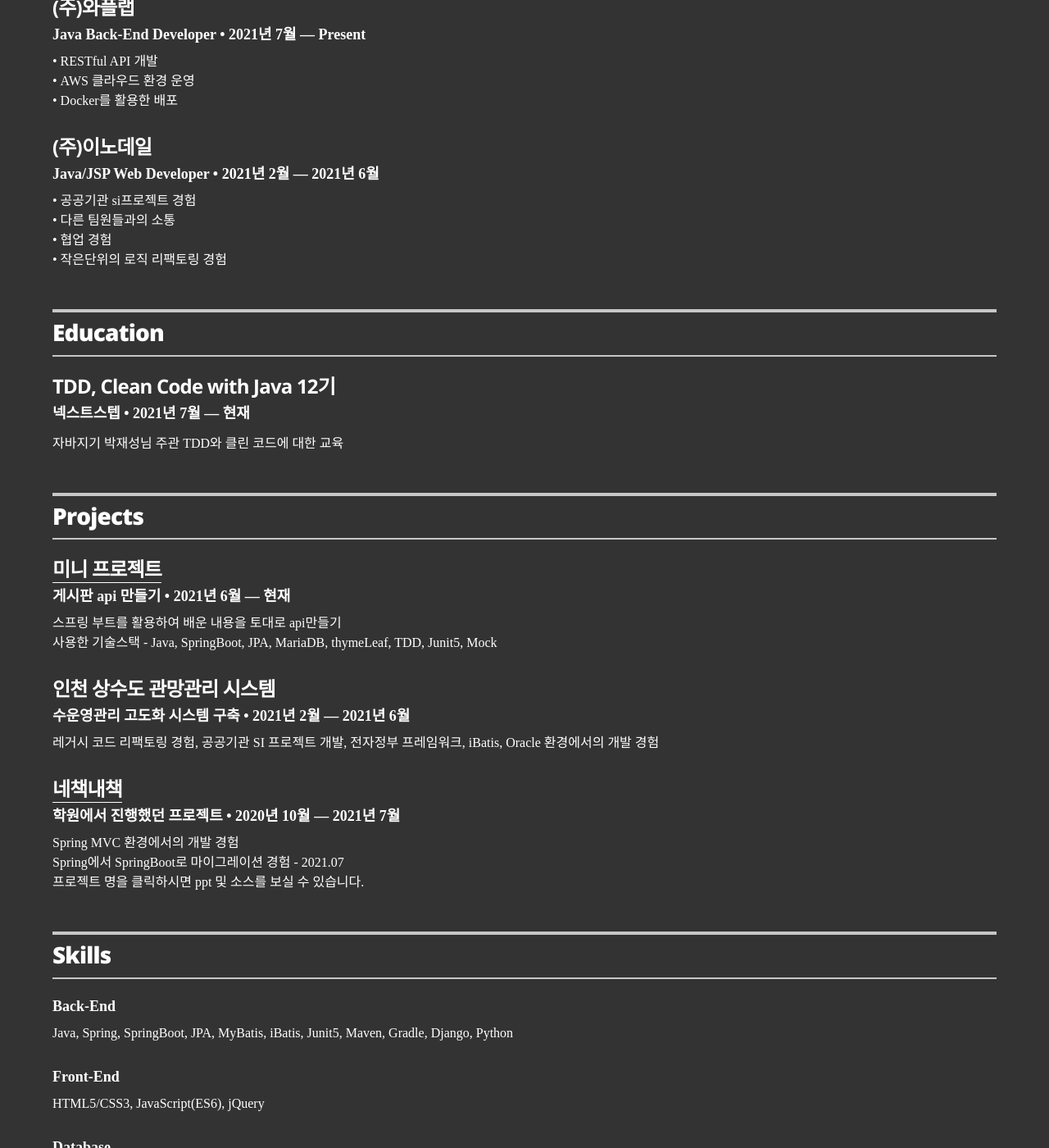
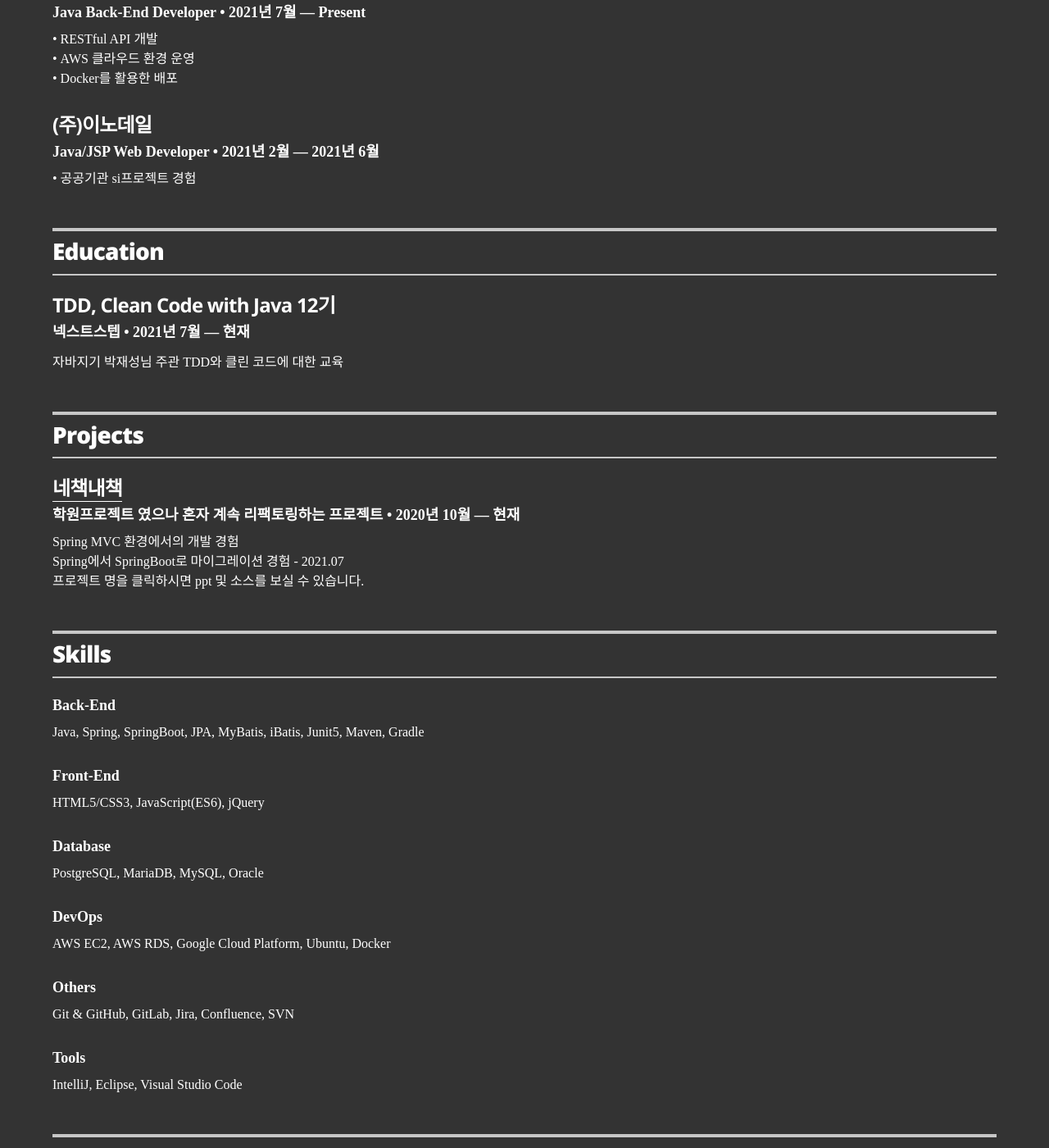
Before and after one commit to lsj8367/resume, a Jekyll site: the page built from index.html, in a window 1280 px wide and 1400 px high, scrolled down 705 px. Shown: the whole window at 82% size. Built offline with Jekyll 4.4.1, drawn with Linux system fonts in a browser that asks for light colours; some of the changed text lies outside the part shown.

Commit message:
docs: 이력사항 수정

```diff
--- a/_config.yml
+++ b/_config.yml
@@ -30,7 +30,6 @@ resume_header_intro: "<p>
                         개발 서적을 꾸준히 읽고 있습니다.<br>
                         개발을 함에 있어서 클린코드와 코드리뷰 문화를 항상 생각해왔기 때문에
                         NEXTSTEP에서 주관하는 TDD, Clean Code with Java 12기를 수강중에 있습니다.<br>
-                        최근 1일 1커밋을 시작하여 열심히 학습하고 있습니다.
                       </p>"
 
 # use "yes" to display the email contact button,
--- a/_data/associations.yml
+++ b/_data/associations.yml
@@ -8,5 +8,5 @@
 - organization: 개인 블로그
   role: 업무나 토이프로젝트 도중 생긴 이슈와 혼자 공부한 내용들을 기록
   year: 2021년 2월 &mdash; Present
-  url: https://velog.io/@lsj8367
+  url: https://lsj8367.github.io/
   summary: 2021년 개발로 취업을 하면서부터 마주한 이슈들을 꾸준히 기록중이며 내가 알고 남이 모르는 것이 있을 수 있기에 공유하기 위한 블로그
--- a/_data/experience.yml
+++ b/_data/experience.yml
@@ -8,4 +8,4 @@
 - company: (주)이노데일
   position: Java/JSP Web Developer
   duration: 2021년 2월 &mdash; 2021년 6월 # 연차
-  summary: • 공공기관 si프로젝트 경험<br> • 다른 팀원들과의 소통<br> • 협업 경험<br> • 작은단위의 로직 리팩토링 경험
+  summary: • 공공기관 si프로젝트 경험
--- a/_data/projects.yml
+++ b/_data/projects.yml
@@ -1,21 +1,19 @@
 # Projects
-# uncomment the urls if you wish to display them, and add your own URL
 
-# Springfield Community Outreach Group
-# Java, JSP, Oracle, MySql(MariaDB), Jira, SVN, Git <ul class="resume-item-list"> <li></li> <li></li> </ul>
-- project: 미니 프로젝트
-  role: 게시판 api 만들기
-  duration: 2021년 6월 &mdash; 현재
-  url: "https://github.com/lsj8367/Board"
-  description: 스프링 부트를 활용하여 배운 내용을 토대로 api만들기 <br> 사용한 기술스택 - Java, SpringBoot, JPA, MariaDB, thymeLeaf, TDD, Junit5, Mock
+# 프로젝트 진행한것들
+# - project: 미니 프로젝트
+#   role: 게시판 api 만들기
+#   duration: 2021년 6월 &mdash; 현재
+#   url: "https://github.com/lsj8367/Board"
+#   description: 스프링 부트를 활용하여 배운 내용을 토대로 api만들기 <br> 사용한 기술스택 - Java, SpringBoot, JPA, MariaDB, thymeLeaf, TDD, Junit5, Mock
 
-- project: 인천 상수도 관망관리 시스템
-  role: 수운영관리 고도화 시스템 구축
-  duration: 2021년 2월 &mdash; 2021년 6월
-  description: 레거시 코드 리팩토링 경험, 공공기관 SI 프로젝트 개발, 전자정부 프레임워크, iBatis, Oracle 환경에서의 개발 경험
+# - project: 인천 상수도 관망관리 시스템
+#   role: 수운영관리 고도화 시스템 구축
+#   duration: 2021년 2월 &mdash; 2021년 6월
+#   description: 레거시 코드 리팩토링 경험, 공공기관 SI 프로젝트 개발, 전자정부 프레임워크, iBatis, Oracle 환경에서의 개발 경험
 
 - project: 네책내책
-  role: 학원에서 진행했던 프로젝트
-  duration: 2020년 10월 &mdash; 2021년 7월
+  role: 학원프로젝트 였으나 혼자 계속 리팩토링하는 프로젝트
+  duration: 2020년 10월 &mdash; 현재
   url: "https://github.com/lsj8367/Project"
   description: Spring MVC 환경에서의 개발 경험<br> Spring에서 SpringBoot로 마이그레이션 경험 - 2021.07<br>프로젝트 명을 클릭하시면 ppt 및 소스를 보실 수 있습니다.
--- a/_data/skills.yml
+++ b/_data/skills.yml
@@ -1,6 +1,6 @@
 # Skills
 - skill: Back-End
-  description: Java, Spring, SpringBoot, JPA, MyBatis, iBatis, Junit5, Maven, Gradle, Django, Python
+  description: Java, Spring, SpringBoot, JPA, MyBatis, iBatis, Junit5, Maven, Gradle
 
 - skill: Front-End
   description: HTML5/CSS3, JavaScript(ES6), jQuery
```
